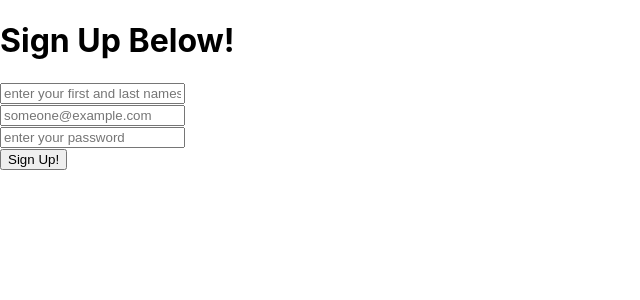
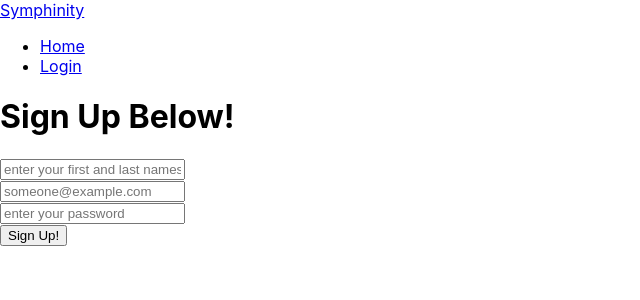
Before and after one commit to bw-spotify-song-suggester-4/front-end, a React (Create React App) app in the folder spotify/: page / in a window 1280 px wide. Shown: the top 300 px of the page, without its empty margins (0-640 px from the left). Built offline with nearby package versions, Linux system fonts and the light colour scheme.

Commit message:
Started NavMenu

```diff
--- a/spotify/src/App.js
+++ b/spotify/src/App.js
@@ -4,10 +4,12 @@ import Register from './components/Register';
 import PrivateRoute from "./components/PrivateRoute.js";
 import { BrowserRouter as Router, Route, Switch } from "react-router-dom";
 import {Dashboard} from "./components/Dashboard"
+import NavMenu from './components/NavMenu';
 
 function App() {
   return (
     <Router>
+      <NavMenu />
       <div className="App">
         <Switch>
           <PrivateRoute exact path = "/private" component={Dashboard}/>
--- /dev/null
+++ b/spotify/src/components/NavMenu.js
@@ -0,0 +1,59 @@
+import React from "react";
+import { NavLink, withRouter } from "react-router-dom";
+
+// TODO Need to update the NavMenu to reflect the correct endpoints, and routing.
+
+const NavMenu = props => {
+  const logOut = () => {
+    localStorage.clear();
+    props.history.push("/");
+  };
+
+  if (localStorage.getItem("token")) {
+    // We're logged in
+    return (
+      <header className="header">
+        <NavLink to="/" className="logo">
+          Symphinity
+        </NavLink>
+        <input className="menu-btn" type="checkbox" id="menu-btn" />
+        <label className="menu-icon" htmlFor="menu-btn">
+          <span className="nav-icon"></span>
+        </label>
+        <ul className="menu">
+          <li>
+            <NavLink to="/review">Review Stories</NavLink>
+          </li>
+          <li>
+            <a name="blah" className="logout" onClick={logOut}>
+              Logout
+            </a>
+          </li>
+        </ul>
+      </header>
+    );
+  } else {
+    // Unauthenticated user
+    // STRETCH: Add page to "Get Involved"
+    return (
+      <header className="header">
+        <NavLink to="/" className="logo">
+          Symphinity
+        </NavLink>
+        <label className="menu-icon" htmlFor="menu-btn">
+          <span className="nav-icon"></span>
+        </label>
+        <ul className="menu">
+          <li>
+            <NavLink to="/">Home</NavLink>
+          </li>
+          <li>
+            <NavLink to="/login">Login</NavLink>
+          </li>
+        </ul>
+      </header>
+    );
+  }
+};
+
+export default withRouter(NavMenu);
```
